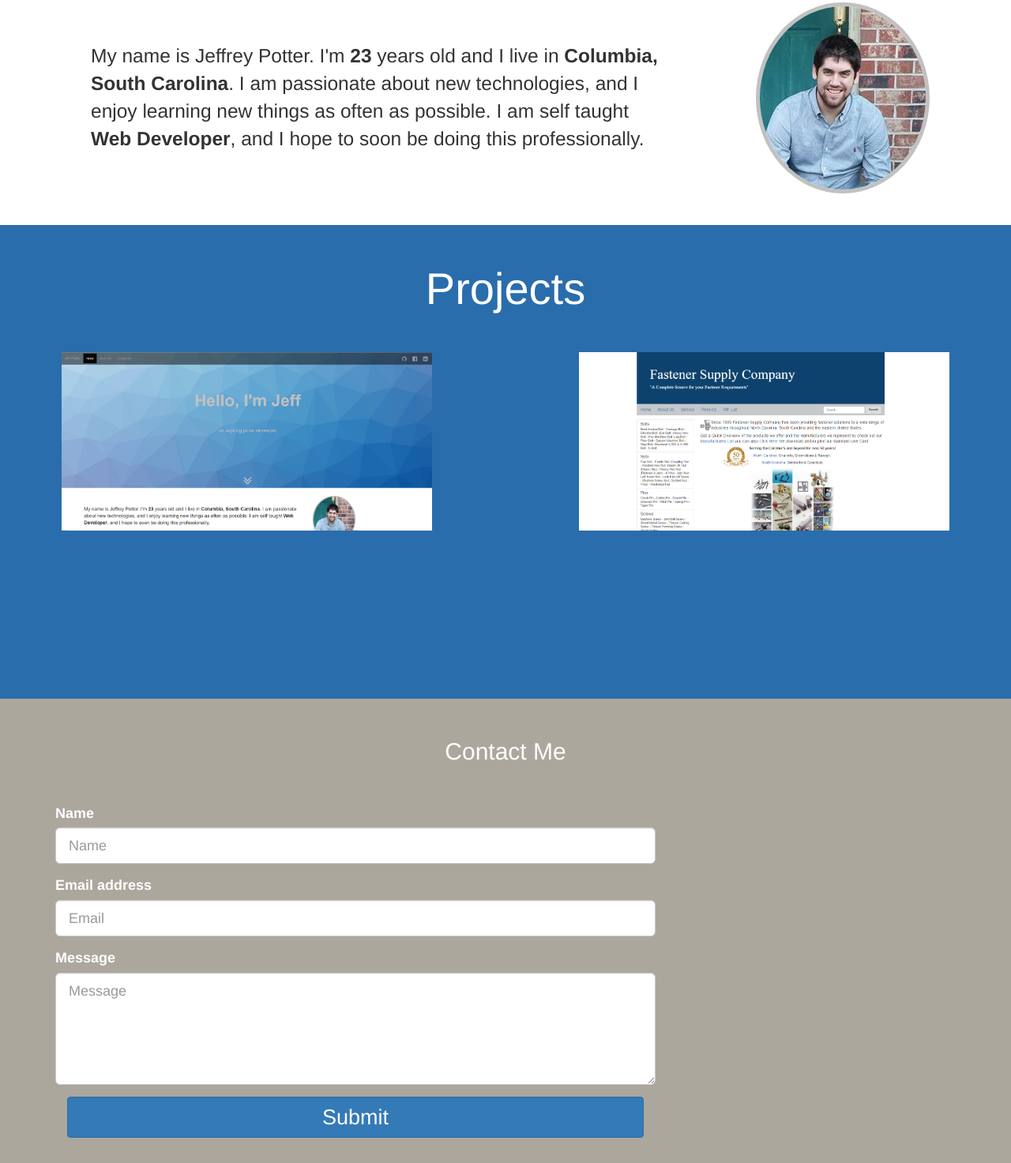
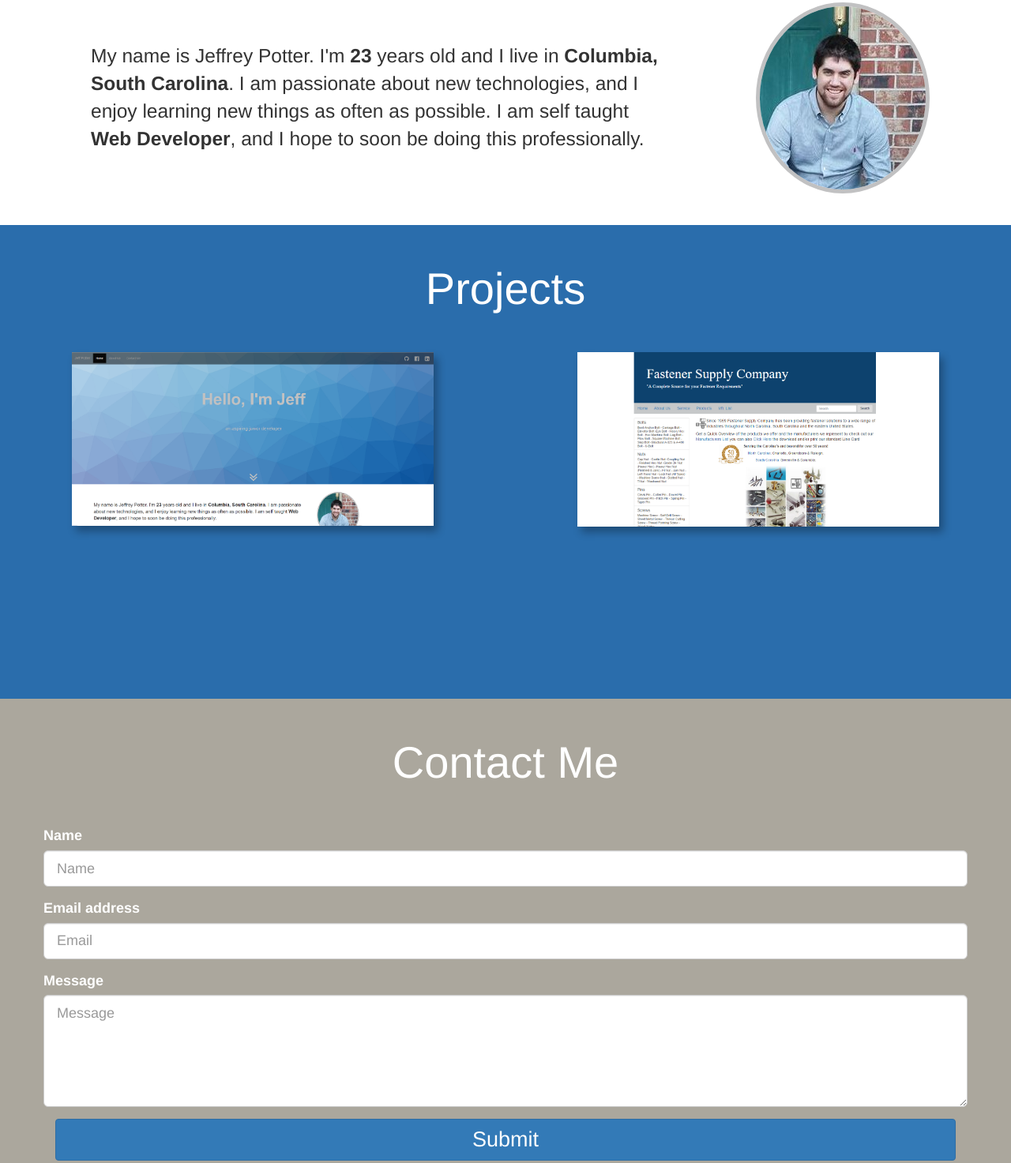
Before and after one commit to JeffwPotter/jeffwpotter.github.io, a website: page index.html in a window 1280 px wide. Shown: the part 731-2204 px from the top of the page at 79% size. Drawn offline with Linux system fonts and the light colour scheme.

Commit message:
fixed form, fixed improper margin, styling

```diff
--- a/index.html
+++ b/index.html
@@ -85,12 +85,12 @@
       <div class="container-fluid">
         <div class="row">
           <div class="content-box-3">
-            <div class="row">
+            <div>
               <div class="col-md-12">
                 <h2 id="cb3h2">Projects</h2>
               </div>
             </div>
-            <div class="row">
+            <div>
               <div id="projectpics" class="col-md-6">
                 <img id="perspage" class="img-responsive" src="perspage.png">
               </div>
@@ -110,7 +110,7 @@
             <h2 id="formname">Contact Me</h2>
             <div class="container">
               <form class="form-horizontal">
-                <div  class="col-md-8">
+                <div>
                   <div class="form-group">
                     <label for="exampleInputEmail1">Name</label>
                     <input type="text" class="form-control input-lg" id="exampleInputName1" placeholder="Name">
--- a/styles.css
+++ b/styles.css
@@ -87,12 +87,14 @@
   height: auto;
   margin: auto;
   margin-bottom: 20px;
+  box-shadow: 5px 7px 10px rgba(0,0,0,0.3);
 }
 #fassup {
   max-width:75%;
   height: auto;
   margin: auto;
   margin-bottom: 20px;
+  box-shadow: 5px 7px 10px rgba(0,0,0,0.3);
 }
 
 .content-box-4 {
@@ -108,6 +110,7 @@
   margin-top: 50px;
   margin-bottom: 50px;
   padding-top: 50px;
+  font-size: 4em;
 }
 
 .form-horizontal {
```
